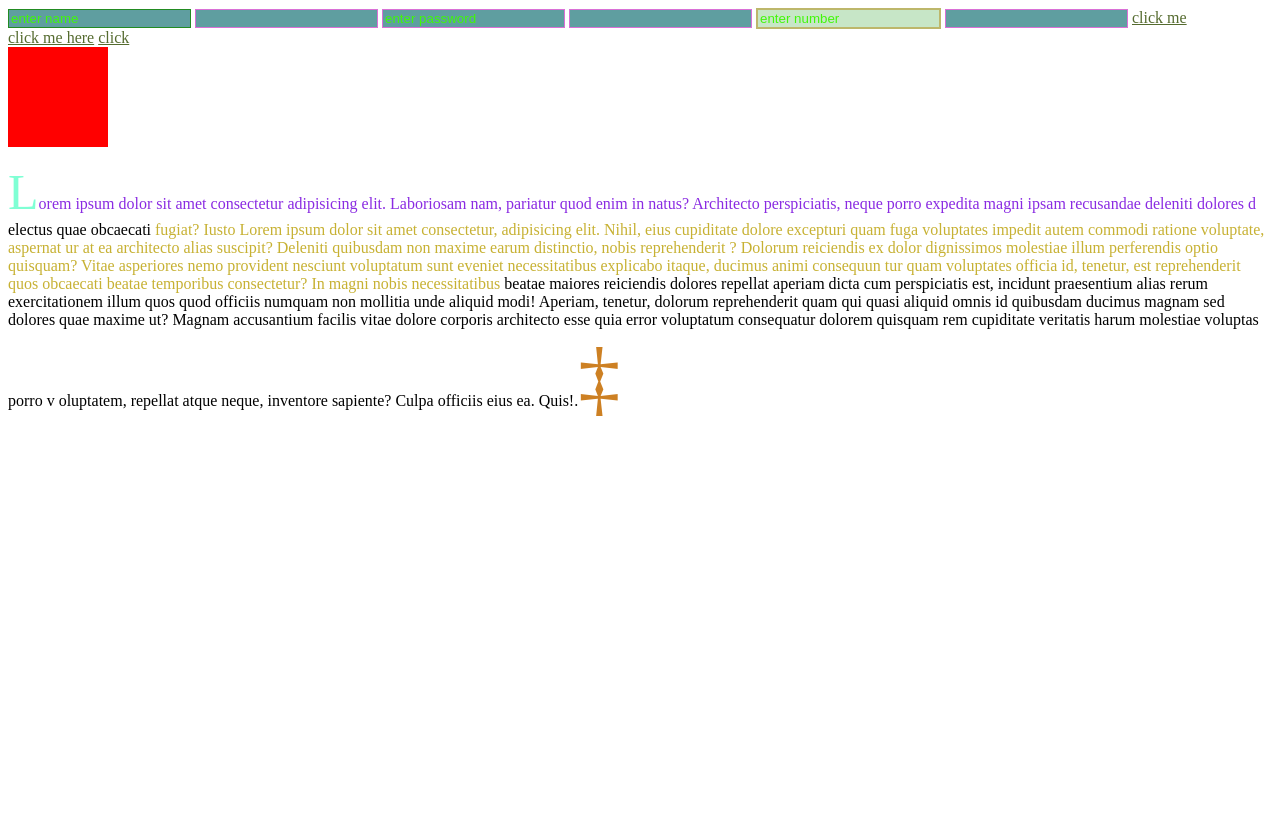
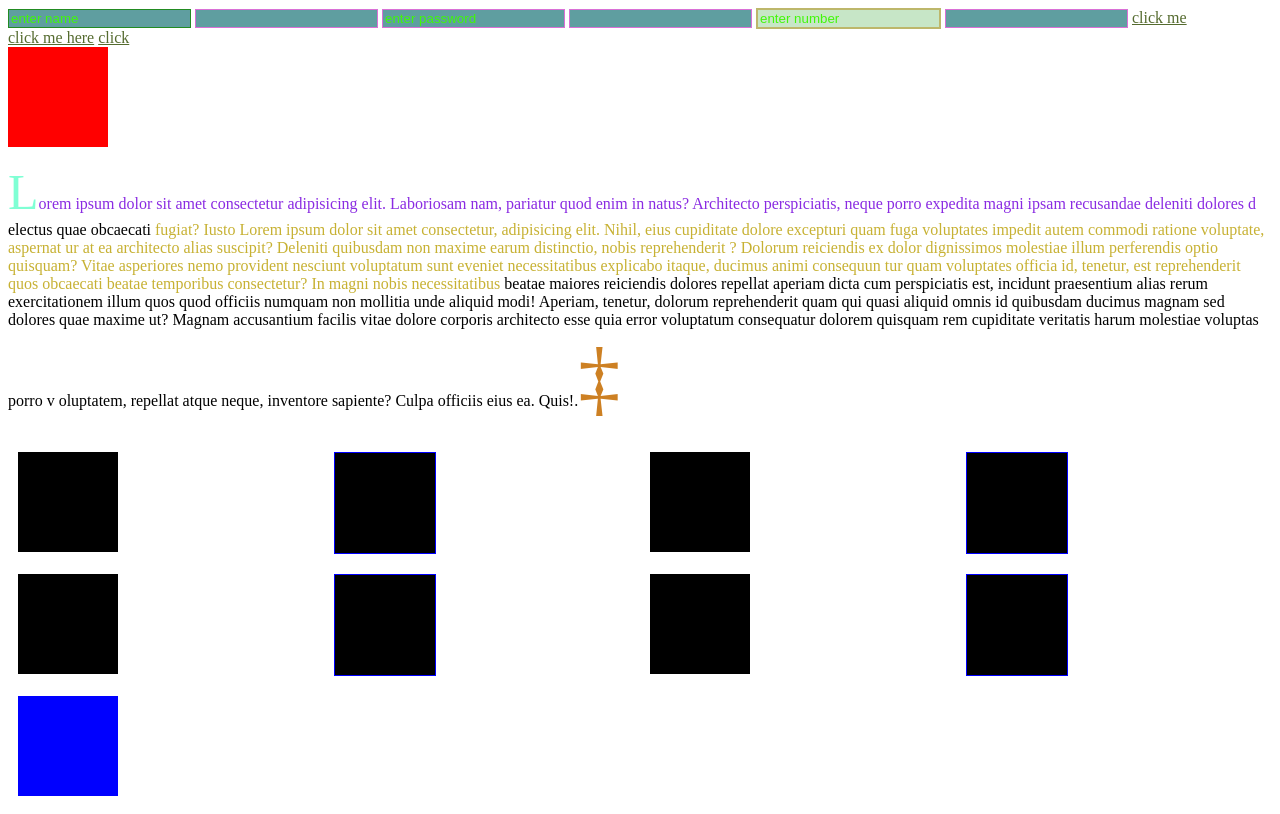
Before and after one commit to baratamgit/html_program, a plain HTML site: page css/code/Pseudo-Selectors/index.html in a window 1280 px wide. Drawn offline with Linux system fonts and the light colour scheme.

Commit message:
Update style.css

```diff
--- a/css/code/Pseudo-Selectors/style.css
+++ b/css/code/Pseudo-Selectors/style.css
@@ -87,3 +87,38 @@ a:visited
 {
     color: deeppink;
 }
+
+.child
+{
+    height: 100px;
+    width: 100px;
+    background-color: blueviolet;
+    margin: 10px;
+}
+
+.parent{
+    display: grid;
+    grid-template-columns: repeat(4,1fr);
+ }
+ .child:nth-child(odd){
+    background-color:blue
+ }
+ .child:nth-child(even){
+    border: 1px solid blue;
+    background-color: white;
+ }
+  .child:nth-child(even):hover{
+    background-color: blue;
+  }
+  p.child:nth-of-type(1){
+    background-color: green;
+  }
+
+.child:not(.child:last-child){
+    background-color: black;
+}
+
+.child:nth-child(3)
+{
+    background-color: aquamarine
+}
```
